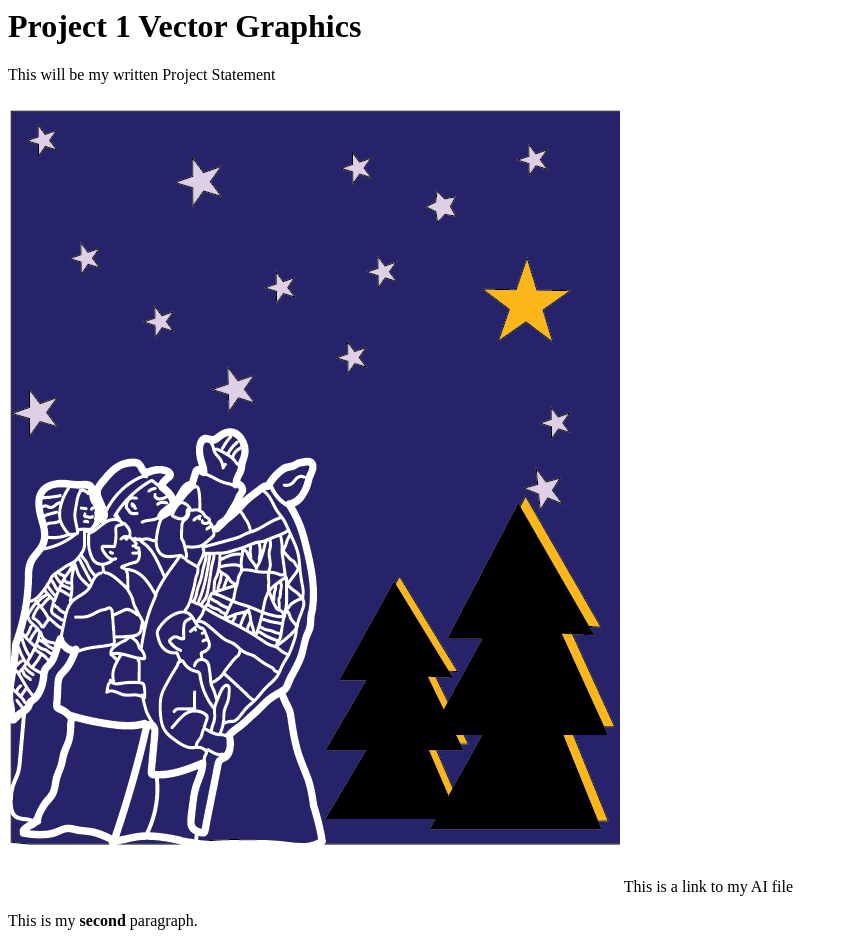
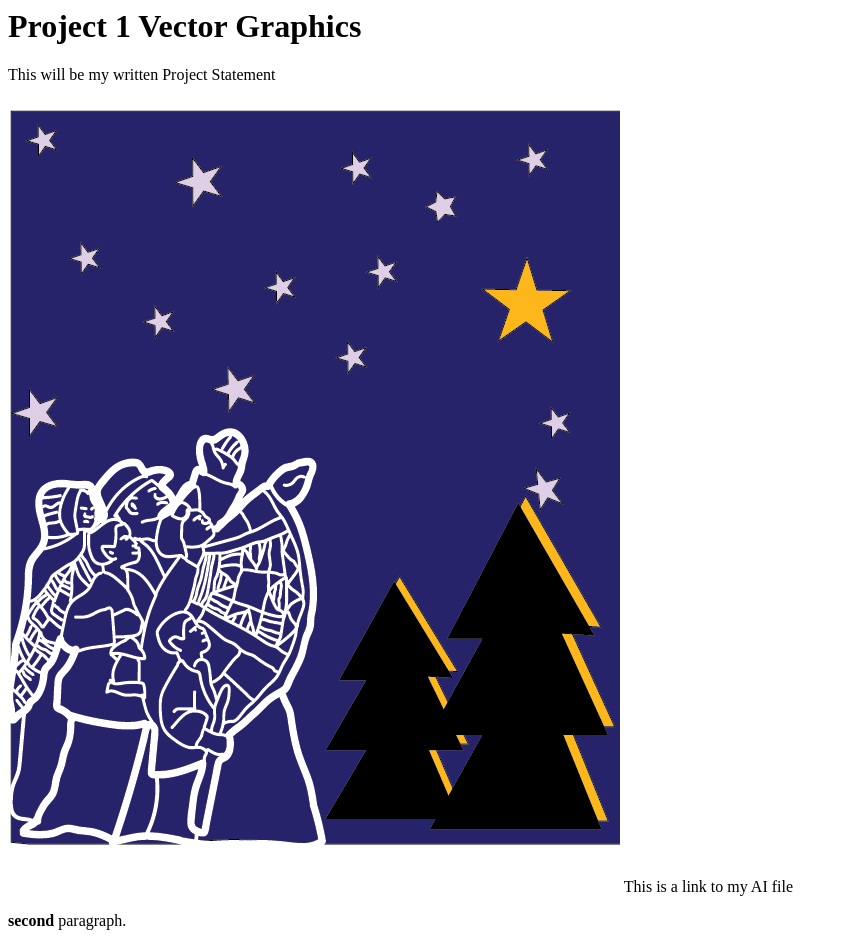
Before and after one commit to Nedwell-cyber/ART-222, a plain HTML site: page index.html in a window 1280 px wide. Shown: the top 943 px of the page, without its empty margins (0-848 px from the left). Drawn offline with Linux system fonts and the light colour scheme.

Commit message:
Update index.html

```diff
--- a/index.html
+++ b/index.html
@@ -9,7 +9,7 @@
 <img src="Southworth_planetarium.png"
   <a href="https://drive.google.com/file/d/1ZHt5OdQkIH_rWT21Td96C9aJbRokrQi9/view?usp=drive_link"> This is a link to my AI file</a>
 
-<p>This is my <b>second</b> paragraph. </p>
+<p> <b>second</b> paragraph. </p>
 <img src="frottage1_charcoal_nedwell.jpeg"
 </body>
 </html>
```
